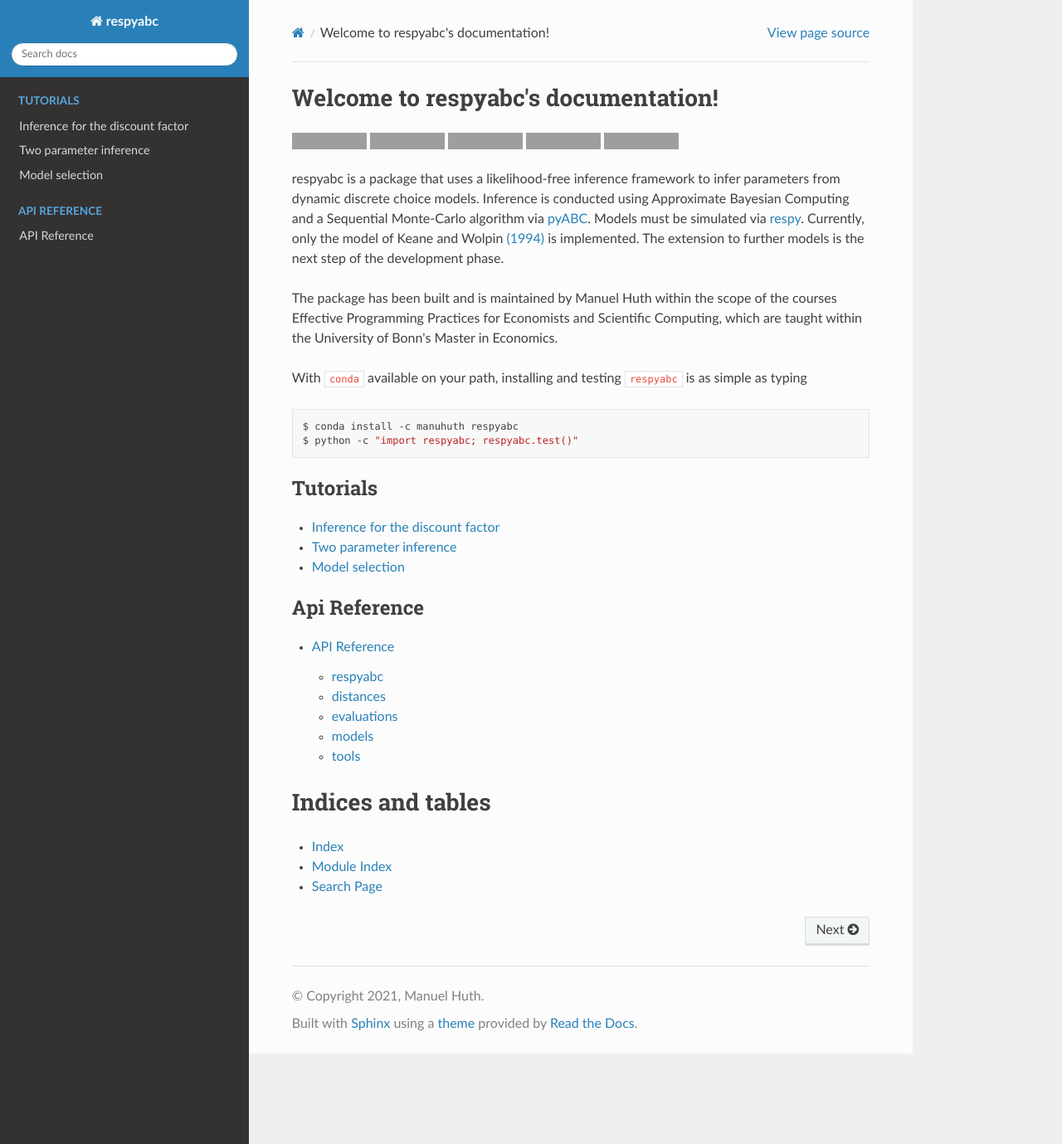
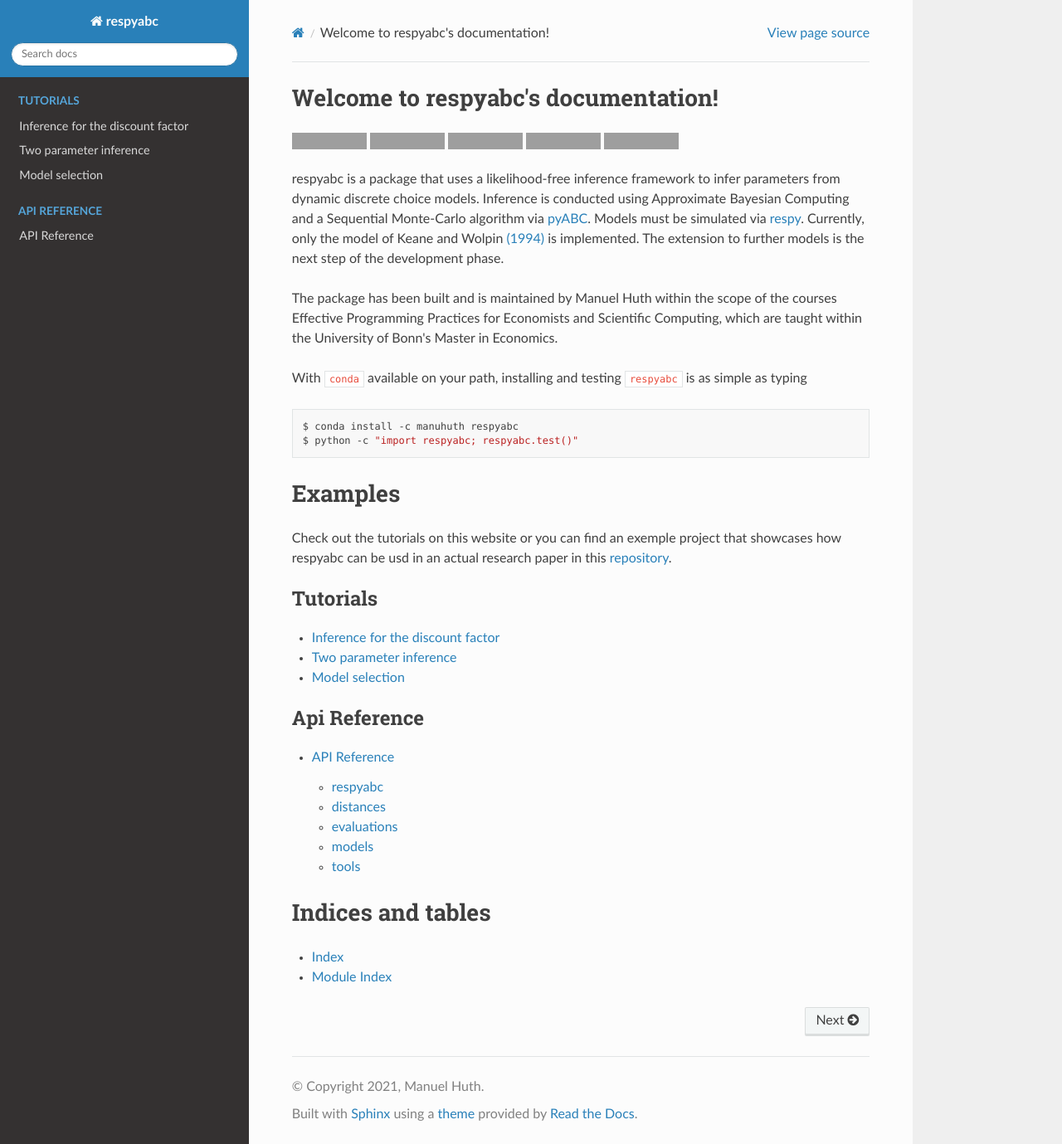
Before and after one commit to manuhuth/respyabc, a Sphinx documentation site: the page built from docs/source/index.rst, in a window 1280 px wide and 1379 px high. Shown: the whole window at 83% size. Built offline with Sphinx 7.4.7 and the Read the Docs theme 2.0.0, drawn with Linux system fonts in a browser that asks for light colours; grey boxes are pictures that could not be loaded.

```diff
--- a/docs/source/index.rst
+++ b/docs/source/index.rst
@@ -32,6 +32,9 @@ With ``conda`` available on your path, installing and testing
     $ conda install -c manuhuth respyabc
     $ python -c "import respyabc; respyabc.test()"
 
+Examples
+================
+Check out the tutorials on this website or you can find an exemple project that showcases how respyabc can be usd in an actual research paper in this `repository <https://github.com/manuhuth/respyabc_application>`_.
 
 .. toctree::
    :maxdepth: 1
@@ -54,4 +57,3 @@ Indices and tables
 
 * :ref:`genindex`
 * :ref:`modindex`
-* :ref:`search`
```
Also changed, not shown: README.rst (+16 -0 lines).
